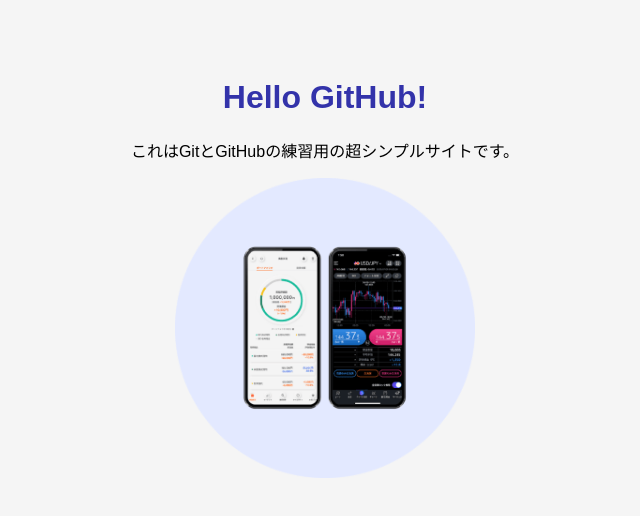
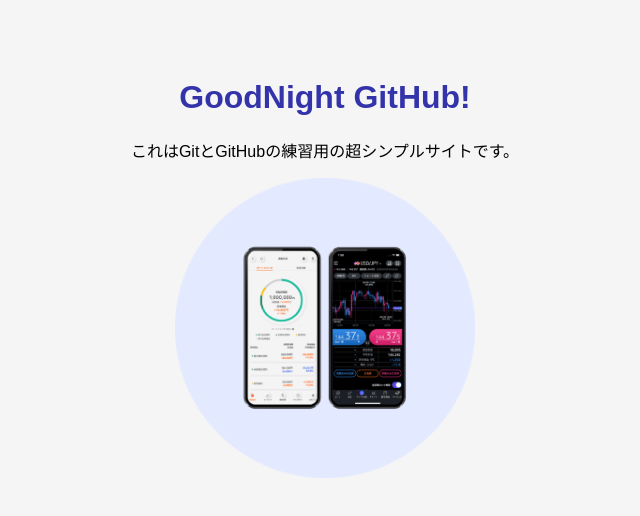
Before and after one commit to ioxiotat-source/simple-website, a plain HTML site: page index.html in a window 1280 px wide. Shown: the whole page, without its empty margins (315-955 px from the left). Drawn offline with Linux system fonts and the light colour scheme.

Commit message:
Update index.html
goodnight

```diff
--- a/index.html
+++ b/index.html
@@ -6,7 +6,7 @@
     <link rel="stylesheet" href="style.css">
 </head>
 <body>
-    <h1>Hello GitHub!</h1>
+    <h1>GoodNight GitHub!</h1>
     <p>これはGitとGitHubの練習用の超シンプルサイトです。</p>
     <img src="images/sample.jpg" alt="サンプル画像" width="300">
 </body>
```
